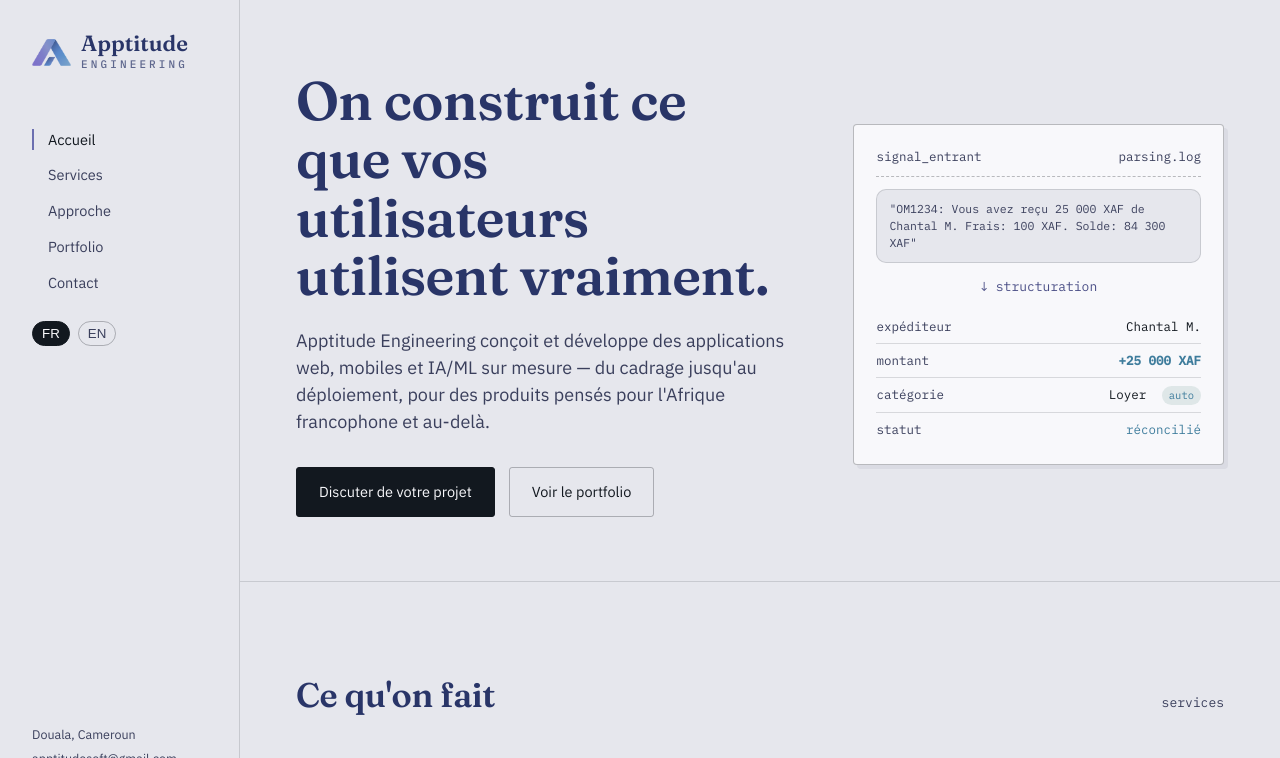
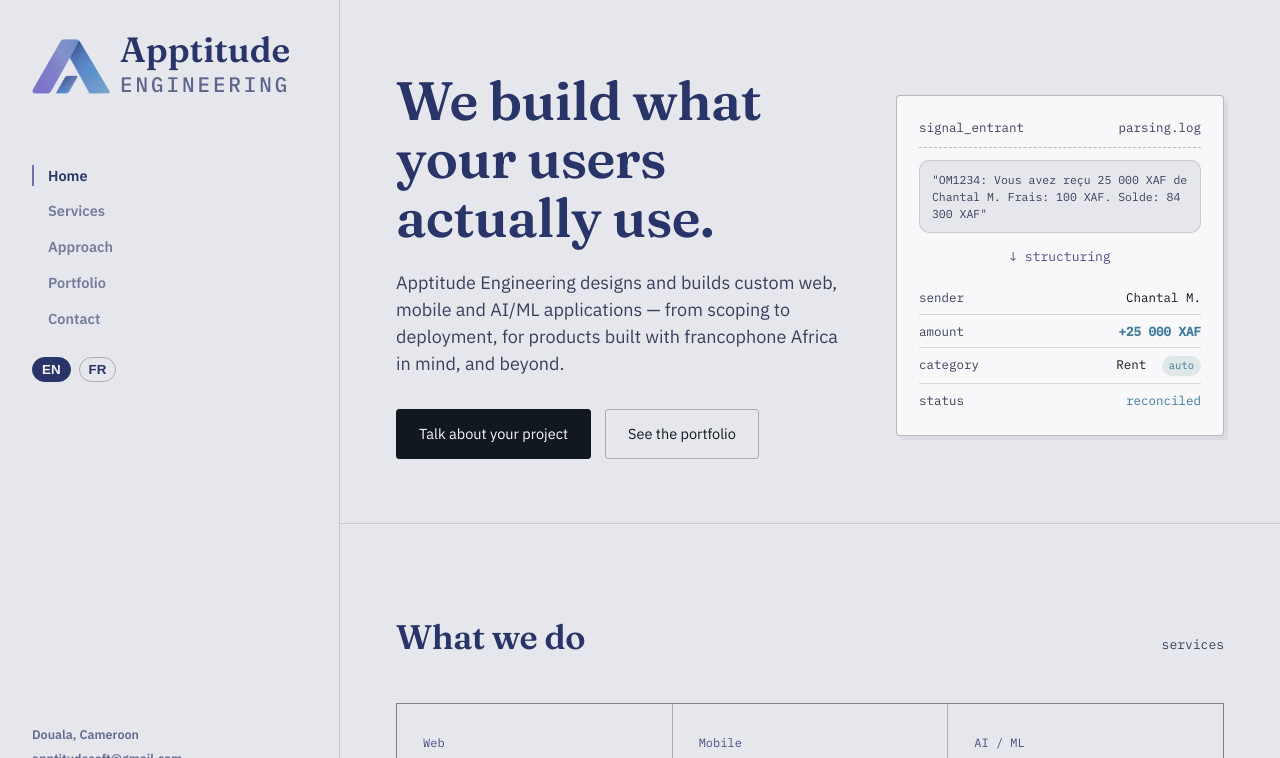
Before and after one commit to lonla01/apptitude-site, a website: page index.html in a window 1280 px wide. Shown: the top 758 px of the page. Drawn offline with Linux system fonts and the light colour scheme.

Commit message:
Corrected a bug where the side navigation menu where broke. Also adjusted the size of the corporate identity elements.

```diff
--- a/assets/i18n.js
+++ b/assets/i18n.js
@@ -16,7 +16,7 @@ function applyLang(lang){
 }
 
 document.addEventListener('DOMContentLoaded', function(){
-  var saved = localStorage.getItem('apptitude-lang') || 'fr';
+  var saved = localStorage.getItem('apptitude-lang') || 'en';
   applyLang(saved);
   document.querySelectorAll('.lang-btn').forEach(function(b){
     b.addEventListener('click', function(){ applyLang(b.dataset.lang); });
--- a/assets/style.css
+++ b/assets/style.css
@@ -38,7 +38,7 @@ img,svg{ display:block; max-width:100%; }
 /* ---------- layout shell ---------- */
 .shell{
   display:grid;
-  grid-template-columns: 240px 1fr;
+  grid-template-columns: 340px 1fr;
   max-width: 1440px;
   margin:0 auto;
 }
@@ -50,29 +50,29 @@ img,svg{ display:block; max-width:100%; }
   border-right:1px solid var(--line);
 }
 .mark{ display:flex; align-items:center; gap:10px; text-decoration:none; }
-.mark-icon{ width:39px; height:auto; flex-shrink:0; }
+.mark-icon{ width:78px; height:auto; flex-shrink:0; }
 .mark-text{ display:flex; flex-direction:column; align-items:flex-start; gap:2px; }
-.mark .word1{ font-size:22px; font-family:'Fraunces',serif; font-weight:600; color:var(--heading); line-height:1; }
-.mark .word2{ font-size:11px; letter-spacing:0.2em; color:var(--heading); font-family:'IBM Plex Mono',monospace; font-weight:500; opacity:0.72; white-space:nowrap; }
+.mark .word1{ font-size:35px; font-family:'Fraunces',serif; font-weight:600; color:var(--heading); line-height:1; white-space:nowrap; }
+.mark .word2{ font-size:21px; letter-spacing:0.22em; color:var(--heading); font-family:'IBM Plex Mono',monospace; font-weight:500; opacity:0.72; white-space:nowrap; }
 
-.spine nav{ display:flex; flex-direction:column; gap:14px; margin-top:56px; }
+.spine nav{ display:flex; flex-direction:column; gap:14px; margin-top:64px; }
 .spine nav a{
-  text-decoration:none; font-size:14.5px; color:var(--ink-soft);
+  text-decoration:none; font-size:14.5px; color:var(--heading); font-weight:600; opacity:0.6;
   padding-left:14px; border-left:2px solid transparent;
-  transition: border-color .15s ease, color .15s ease;
+  transition: border-color .15s ease, opacity .15s ease;
 }
 .spine nav a:hover, .spine nav a[aria-current="page"]{
-  color:var(--ink); border-left-color: var(--amber);
+  opacity:1; border-left-color: var(--amber);
 }
 
 .lang-switch{ display:flex; gap:8px; margin-top:28px; font-family:'IBM Plex Mono',monospace; font-size:12px; }
 .lang-btn{
-  border:1px solid var(--line-strong); background:transparent; color:var(--ink-soft);
+  border:1px solid var(--line-strong); background:transparent; color:var(--heading); font-weight:600;
   padding:4px 9px; border-radius:20px; cursor:pointer;
 }
-.lang-btn.active{ background:var(--ink); color:var(--white); border-color:var(--ink); }
+.lang-btn.active{ background:var(--heading); color:var(--white); border-color:var(--heading); }
 
-.spine .foot{ font-size:12.5px; color:var(--ink-soft); }
+.spine .foot{ font-size:12.5px; color:var(--heading); font-weight:600; opacity:0.7; }
 .spine .foot a{ text-decoration:underline; text-decoration-color: var(--line-strong); }
 .spine .foot .loc{ margin-top:6px; display:block; }
 
@@ -188,6 +188,9 @@ footer{ padding:26px 56px; display:flex; justify-content:space-between; font-fam
   .spine nav{ flex-direction:row; margin-top:0; gap:14px; flex-wrap:wrap; }
   .spine .foot{ display:none; }
   .lang-switch{ margin-top:0; }
+  .mark-icon{ width:39px; }
+  .mark .word1{ font-size:22px; }
+  .mark .word2{ font-size:11px; }
   section{ padding:56px 22px; }
   .hero-grid{ grid-template-columns:1fr; }
   .services-grid{ grid-template-columns:1fr; }
--- a/index.html
+++ b/index.html
@@ -26,8 +26,8 @@
         <a href="contact.html" data-fr="Contact" data-en="Contact">Contact</a>
       </nav>
       <div class="lang-switch">
+        <button class="lang-btn" data-lang="en">EN</button>
         <button class="lang-btn" data-lang="fr">FR</button>
-        <button class="lang-btn" data-lang="en">EN</button>
       </div>
     </div>
     <div class="foot">
--- a/package.json
+++ b/package.json
@@ -4,6 +4,6 @@
   "private": true,
   "description": "Site vitrine bilingue FR/EN d'Apptitude Engineering",
   "scripts": {
-    "start": "npx --yes serve -s . -l ${PORT:-3000}"
+    "start": "npx --yes serve . -l ${PORT:-3000}"
   }
 }
```
Also changed, not shown: approche.html (+1 -1 lines), contact.html (+1 -1 lines), portfolio.html (+1 -1 lines), services.html (+1 -1 lines), README.md.
